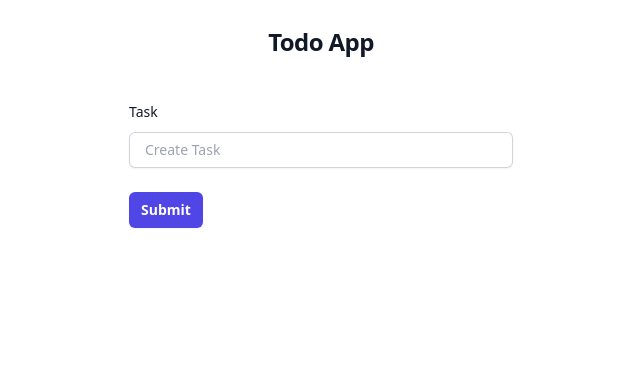
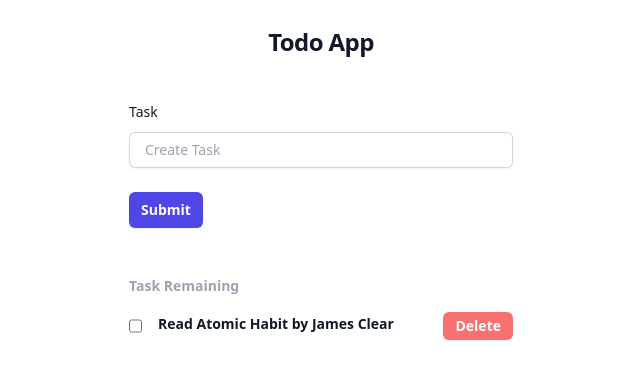
Before and after one commit to Satish9047/Angular-Todo, an Angular app: page / in a window 1280 px wide. Shown: the top 378 px of the page, without its empty margins (319-959 px from the left). Built offline with nearby package versions, Linux system fonts and the light colour scheme.

Commit message:
created UI for Task to display

```diff
--- a/src/app/todolist/todolist.component.html
+++ b/src/app/todolist/todolist.component.html
@@ -23,4 +23,21 @@
             </div>
         </form>
     </div>
+
+    <div class="sm:mx-auto sm:w-full sm:max-w-sm mt-10">
+        <p class="font-bold leading-9 text-sm text-gray-400">Task Remaining</p>
+        <ul role="list" class="">
+            <li class="flex justify-between gap-x-6 py-2">
+                <div class="flex min-w-0 gap-x-4">
+                    <input type="checkbox" name="completed" id="completed">
+                    <p class="text-sm font-semibold leading-6 text-gray-900">Read Atomic Habit by James Clear</p>
+                </div>
+                <div class="shrink-0 sm:flex sm:flex-col sm:items-end">
+                    <button
+                        class="flex justify-center rounded-md bg-red-400 px-3 py-1 text-sm font-semibold  text-white shadow-sm hover:bg-red-500">Delete</button>
+                </div>
+            </li>
+        </ul>
+    </div>
+
 </div>
```
